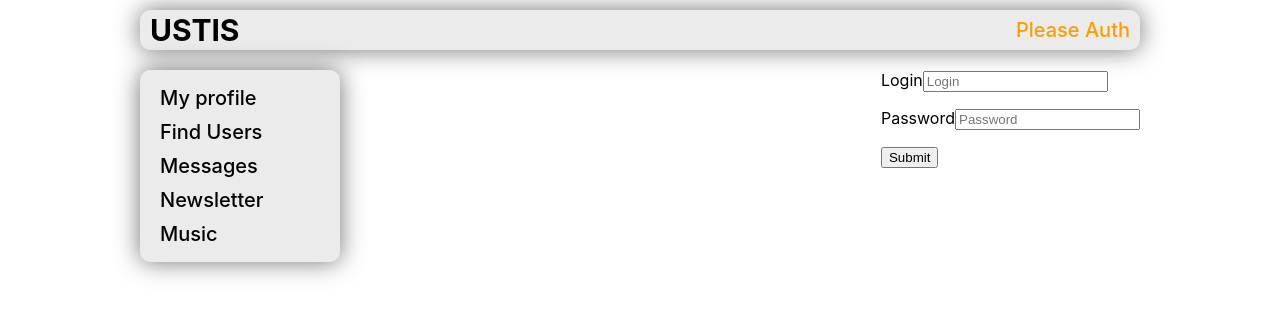
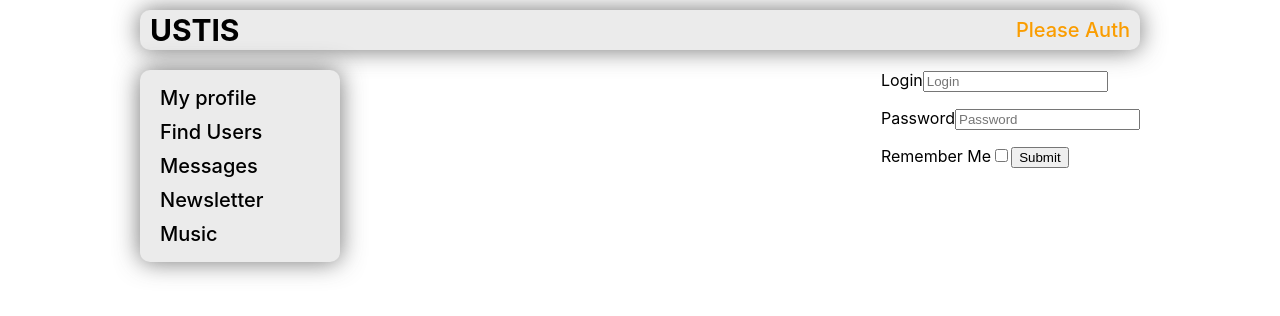
Before and after one commit to Gromkov-cloud/react-samurai, a React (Create React App) app: page /login in a window 1280 px wide. Shown: the top 316 px of the page. Built offline with nearby package versions, Linux system fonts and the light colour scheme; no server answers.

Commit message:
feat: add remeberMe checkbox

```diff
--- a/src/API/loginAPI.js
+++ b/src/API/loginAPI.js
@@ -15,7 +15,7 @@ export const loginAPI = {
             body: JSON.stringify({
                 email: email,
                 password: password,
-                rememberMe: false,
+                rememberMe: rememberMe,
                 captcha: true
             }),
         })
--- a/src/components/Forms/LoginForm/LoginFrom.jsx
+++ b/src/components/Forms/LoginForm/LoginFrom.jsx
@@ -11,8 +11,7 @@ const LoginForm = (props) => {
     } = useForm({mode: "onBlur"})
 
     const onSubmit = (data) => {
-        console.log(data)
-        props.onLoginFormSubmit(data.login,data.password, false, true)
+        props.onLoginFormSubmit(data.login,data.password, data.rememberMe, true)
     }
 
     return (
@@ -54,6 +53,13 @@ const LoginForm = (props) => {
                 </label>
                 <p>{errors?.password && errors.password.message}</p>
 
+                <label>
+                    Remember Me
+                    <input type="checkbox"
+                           {...register("rememberMe")}
+                    />
+                </label>
+
                 <input type="submit"/>
             </form>
         </>
```
